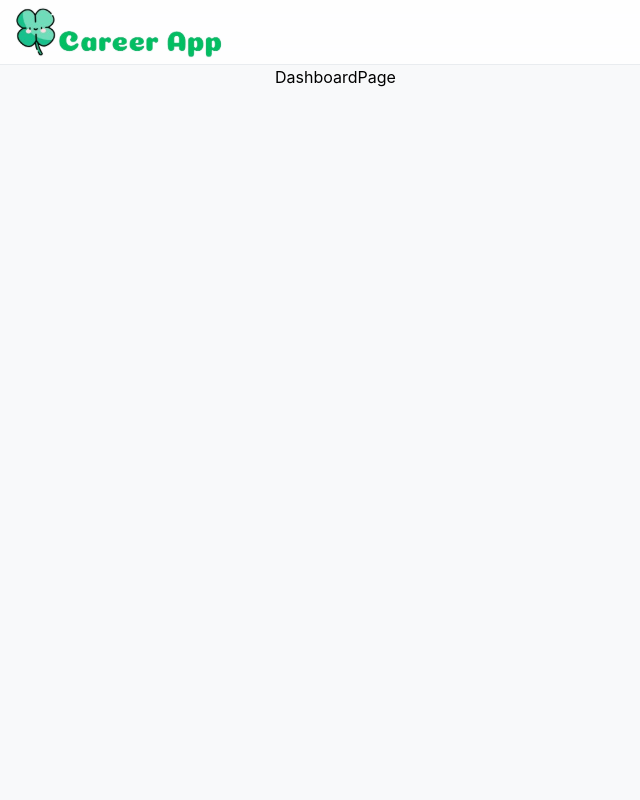
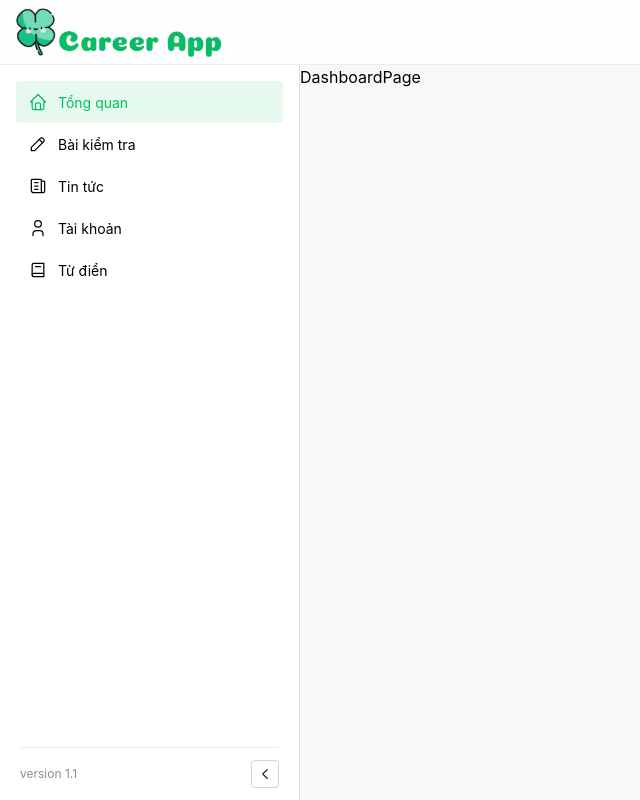
Before and after one commit to Tien25012003/career-app-fe-admin, a React (Vite) app: page /login in a window 1280 px wide. Both pictures are taken after typing "Sample", "Sample123" into the empty fields and a click on the button "Quên mật khẩu?". Shown: the whole page, without its empty margins (0-640 px from the left). Built offline with nearby package versions, Linux system fonts and the light colour scheme.

Commit message:
Feature - Add menu side bar

```diff
--- a/src/components/NavBar/NavBar.tsx
+++ b/src/components/NavBar/NavBar.tsx
@@ -3,26 +3,137 @@ import {
   ScrollArea,
   useMantineColorScheme,
   useMantineTheme,
+  NavLink,
+  HoverCard,
+  Stack,
+  Text,
+  Box,
+  Group,
+  ActionIcon,
 } from "@mantine/core";
+import { IconChevronLeft, IconChevronRight } from "@tabler/icons-react";
+import { NavElement } from "@type/ui/navElements";
 import { miniNavbarAtom } from "atoms/AppAtoms";
+import { navElements } from "constants/navElements";
 import { useAtom } from "jotai";
 import React from "react";
-import { useLocation } from "react-router-dom";
+import { Link, useLocation } from "react-router-dom";
 
+type TNavLink = {
+  item: NavElement;
+  children?: React.ReactNode;
+  showLabel?: boolean;
+};
+const CustomNavLink = ({ item, children, showLabel = true }: TNavLink) => {
+  const location = useLocation();
+  const theme = useMantineTheme();
+  const [miniNavbar] = useAtom(miniNavbarAtom);
+
+  return (
+    <NavLink
+      key={item.label}
+      style={{
+        borderRadius: theme.radius.sm,
+      }}
+      styles={{
+        section: {
+          marginRight: miniNavbar ? 0 : 10,
+        },
+      }}
+      label={showLabel ? item.label : ""}
+      component={Link}
+      to={item.link || ""}
+      leftSection={
+        item.icon && (
+          <item.icon size={"1.25rem"} stroke={1.5} style={{ marginLeft: 0 }} />
+        )
+      }
+      childrenOffset={"1rem"}
+      active={item.link === location.pathname}
+      h="2.625rem"
+    >
+      {children && children}
+    </NavLink>
+  );
+};
 export function NavBar() {
   const { colorScheme } = useMantineColorScheme();
   const theme = useMantineTheme();
   const [miniNavbar, setMiniNavbar] = useAtom(miniNavbarAtom);
   //const largerThanSm = useLargerThan("sm");
-  const location = useLocation();
+
   return (
-    <AppShell.Navbar w={{ sm: miniNavbarAtom ? 90 : 275 }}>
+    <AppShell.Navbar>
       <AppShell.Section
         grow
         component={ScrollArea}
         p={theme.spacing.md}
         scrollbarSize={10}
-      ></AppShell.Section>
+      >
+        {!miniNavbar
+          ? navElements.map((navElement) => (
+              <CustomNavLink item={navElement}>
+                {navElement.children?.map((childNavElement) => {
+                  return <CustomNavLink item={childNavElement} />;
+                })}
+              </CustomNavLink>
+            ))
+          : navElements.map((navElement) => (
+              <HoverCard key={navElement.label} disabled={!navElement.children}>
+                <HoverCard.Target>
+                  <CustomNavLink item={navElement} showLabel={false} />
+                </HoverCard.Target>
+                <HoverCard.Dropdown
+                  p="md"
+                  bg={
+                    colorScheme === "dark" ? theme.colors.dark[7] : theme.white
+                  }
+                >
+                  <Stack gap={"xs"}>
+                    <Text c="dimmed" size="sm">
+                      {navElement.label}
+                    </Text>
+                    <Box>
+                      {navElement.children?.map((childNavElement) => (
+                        <CustomNavLink item={childNavElement} />
+                      ))}
+                    </Box>
+                  </Stack>
+                </HoverCard.Dropdown>
+              </HoverCard>
+            ))}
+      </AppShell.Section>
+      <AppShell.Section visibleFrom="sm">
+        <Group
+          py="sm"
+          style={{
+            borderTop: `1px solid ${
+              colorScheme === "dark"
+                ? theme.colors.dark[5]
+                : theme.colors.gray[2]
+            }`,
+          }}
+          mx="lg"
+          align="center"
+          justify="space-between"
+        >
+          {!miniNavbar && (
+            <Text c="dimmed" size="xs">
+              version 1.1
+            </Text>
+          )}
+          <ActionIcon
+            variant="default"
+            onClick={() => setMiniNavbar(!miniNavbar)}
+          >
+            {miniNavbar ? (
+              <IconChevronRight size="1.125rem" stroke={1.5} />
+            ) : (
+              <IconChevronLeft size="1.125rem" stroke={1.5} />
+            )}
+          </ActionIcon>
+        </Group>
+      </AppShell.Section>
     </AppShell.Navbar>
   );
 }
--- /dev/null
+++ b/src/constants/navElements.ts
@@ -0,0 +1,36 @@
+import { NavElement } from "@type/ui/navElements";
+import {
+  IconHome,
+  IconUser,
+  IconNews,
+  IconPencil,
+  IconBook2,
+} from "@tabler/icons-react";
+
+export const navElements: NavElement[] = [
+  {
+    label: "Tổng quan",
+    link: "/",
+    icon: IconHome,
+  },
+  {
+    label: "Bài kiểm tra",
+    link: "/test",
+    icon: IconPencil,
+  },
+  {
+    label: "Tin tức",
+    link: "/news",
+    icon: IconNews,
+  },
+  {
+    label: "Tài khoản",
+    link: "/account",
+    icon: IconUser,
+  },
+  {
+    label: "Từ điển",
+    link: "/dictionary",
+    icon: IconBook2,
+  },
+];
--- a/src/pages/common/HomePage/HomePage.tsx
+++ b/src/pages/common/HomePage/HomePage.tsx
@@ -1,10 +1,11 @@
 import { Header } from "@component/Header";
+import { NavBar } from "@component/NavBar";
 import {
   AppShell,
   useMantineColorScheme,
   useMantineTheme,
 } from "@mantine/core";
-import { hideNavbarAtom } from "atoms/AppAtoms";
+import { hideNavbarAtom, miniNavbarAtom } from "atoms/AppAtoms";
 import { useAtom } from "jotai";
 import React, { useMemo } from "react";
 import { Outlet } from "react-router-dom";
@@ -13,13 +14,13 @@ export function HomePage() {
   const { colorScheme } = useMantineColorScheme();
   const theme = useMantineTheme();
   const [hideNavbar] = useAtom(hideNavbarAtom);
+  const [miniNavbar] = useAtom(miniNavbarAtom);
 
   const appSheelStyles = useMemo(
     () => ({
       main: {
         background:
           colorScheme === "dark" ? theme.colors.dark[8] : theme.colors.gray[0],
-        width: "100%",
       },
     }),
     [colorScheme]
@@ -28,18 +29,18 @@ export function HomePage() {
     <AppShell
       style={appSheelStyles}
       navbar={{
-        width: 300,
+        width: miniNavbar ? 80 : 300,
         breakpoint: "sm",
         collapsed: { mobile: hideNavbar },
       }}
       header={{ height: 65 }}
     >
       <Header />
+      <NavBar />
       <AppShell.Main
         bg={
           colorScheme === "dark" ? theme.colors.dark[8] : theme.colors.gray[0]
         }
-        ml={{ sm: -25 }}
       >
         <Outlet />
       </AppShell.Main>
--- /dev/null
+++ b/src/types/ui/navElements.ts
@@ -0,0 +1,8 @@
+import { Icon } from "@tabler/icons-react";
+
+export type NavElement = {
+  label: string;
+  link?: string;
+  icon?: Icon;
+  children?: NavElement[];
+};
```
